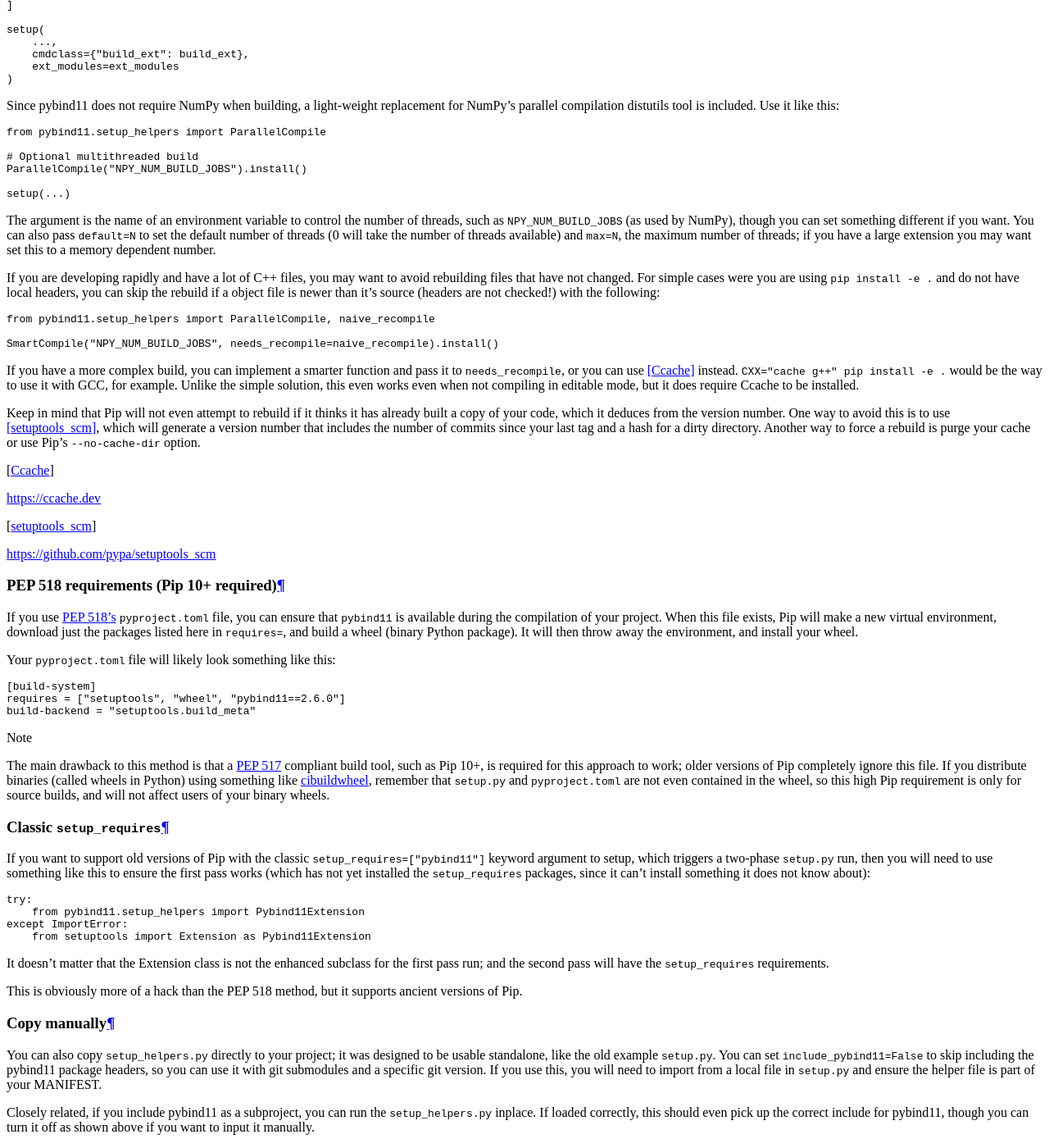
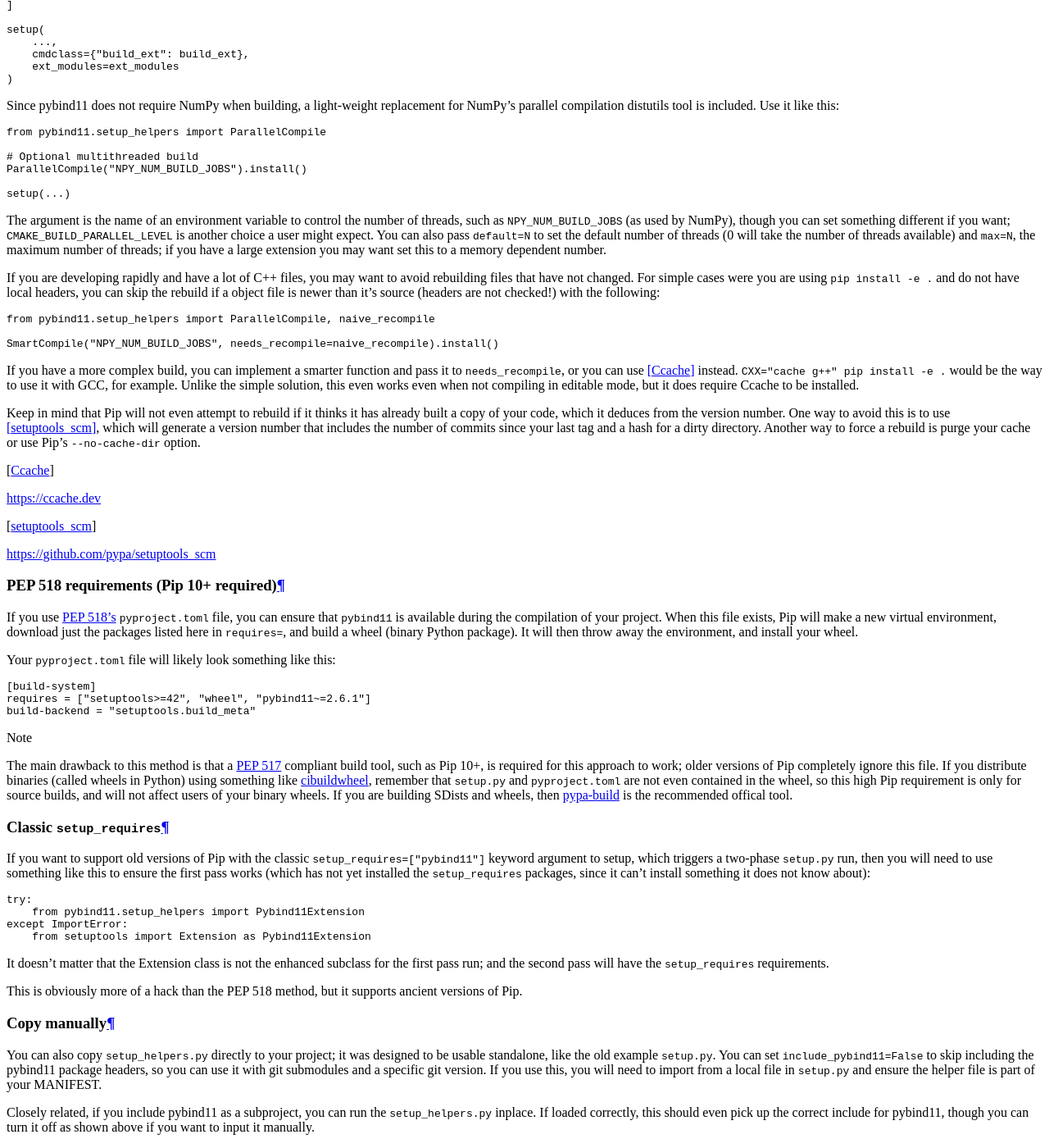
Before and after one commit to pybind/pybind11, a Sphinx documentation site: the page built from docs/compiling.rst, in a window 1280 px wide and 1400 px high, scrolled down 1760 px. Shown: the whole window at 82% size. Built offline with Sphinx 7.4.7 and the Read the Docs theme 2.0.0, drawn with Linux system fonts in a browser that asks for light colours; some of the changed text lies outside the part shown.

Commit message:
docs: update build description slightly (#2794)
* docs: update build description slightly

* docs: missing ticks

```diff
--- a/docs/compiling.rst
+++ b/docs/compiling.rst
@@ -84,10 +84,11 @@ for NumPy's parallel compilation distutils tool is included. Use it like this:
 
 The argument is the name of an environment variable to control the number of
 threads, such as ``NPY_NUM_BUILD_JOBS`` (as used by NumPy), though you can set
-something different if you want. You can also pass ``default=N`` to set the
-default number of threads (0 will take the number of threads available) and
-``max=N``, the maximum number of threads; if you have a large extension you may
-want set this to a memory dependent number.
+something different if you want; ``CMAKE_BUILD_PARALLEL_LEVEL`` is another choice
+a user might expect. You can also pass ``default=N`` to set the default number
+of threads (0 will take the number of threads available) and ``max=N``, the
+maximum number of threads; if you have a large extension you may want set this
+to a memory dependent number.
 
 If you are developing rapidly and have a lot of C++ files, you may want to
 avoid rebuilding files that have not changed. For simple cases were you are
@@ -136,7 +137,7 @@ Your ``pyproject.toml`` file will likely look something like this:
 .. code-block:: toml
 
     [build-system]
-    requires = ["setuptools", "wheel", "pybind11==2.6.0"]
+    requires = ["setuptools>=42", "wheel", "pybind11~=2.6.1"]
     build-backend = "setuptools.build_meta"
 
 .. note::
@@ -147,10 +148,12 @@ Your ``pyproject.toml`` file will likely look something like this:
     in Python) using something like `cibuildwheel`_, remember that ``setup.py``
     and ``pyproject.toml`` are not even contained in the wheel, so this high
     Pip requirement is only for source builds, and will not affect users of
-    your binary wheels.
+    your binary wheels. If you are building SDists and wheels, then
+    `pypa-build`_ is the recommended offical tool.
 
 .. _PEP 517: https://www.python.org/dev/peps/pep-0517/
 .. _cibuildwheel: https://cibuildwheel.readthedocs.io
+.. _pypa-build: https://pypa-build.readthedocs.io/en/latest/
 
 .. _setup_helpers-setup_requires:
 
```
Also changed, not shown: other parts of docs/compiling.rst (+5 -4 lines).
